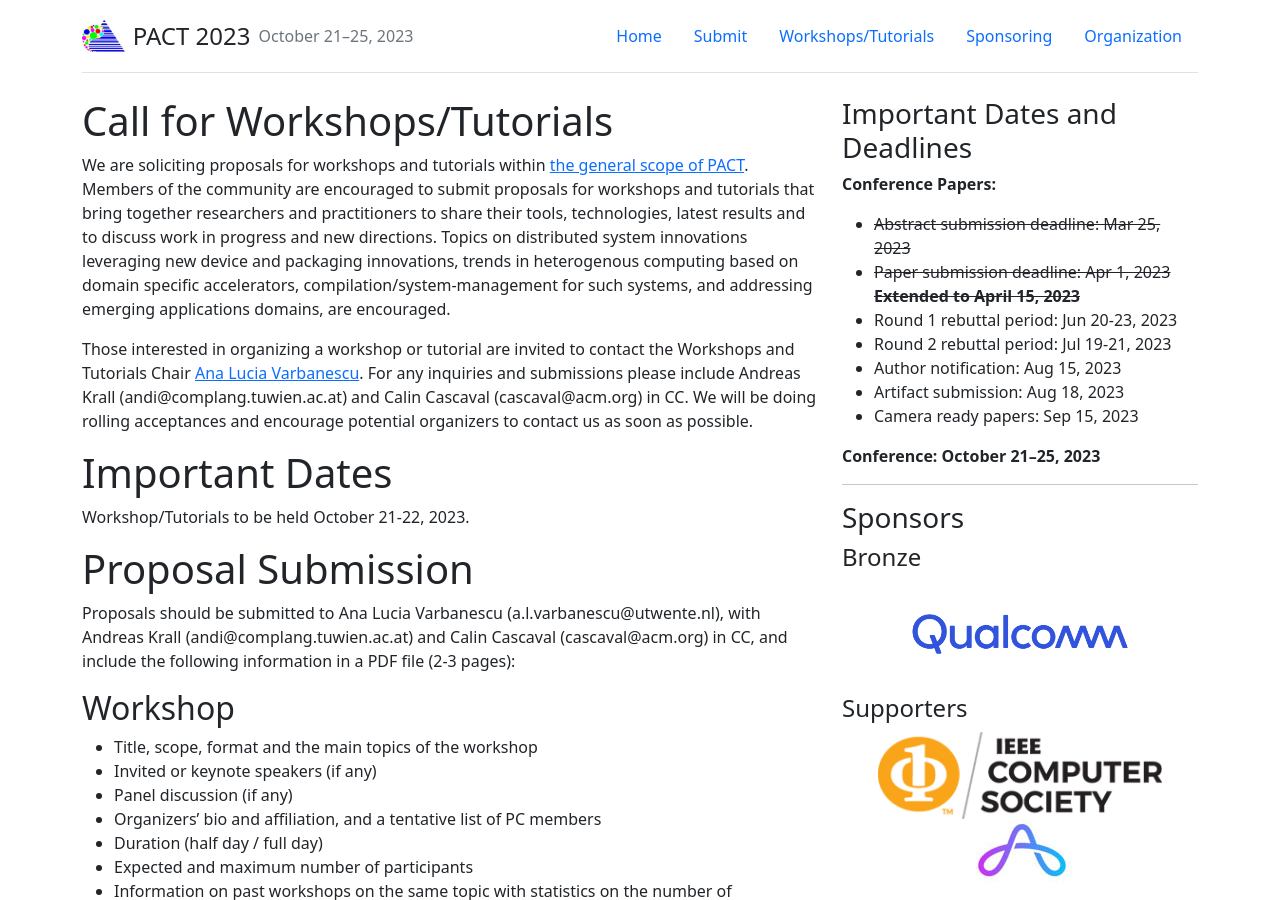
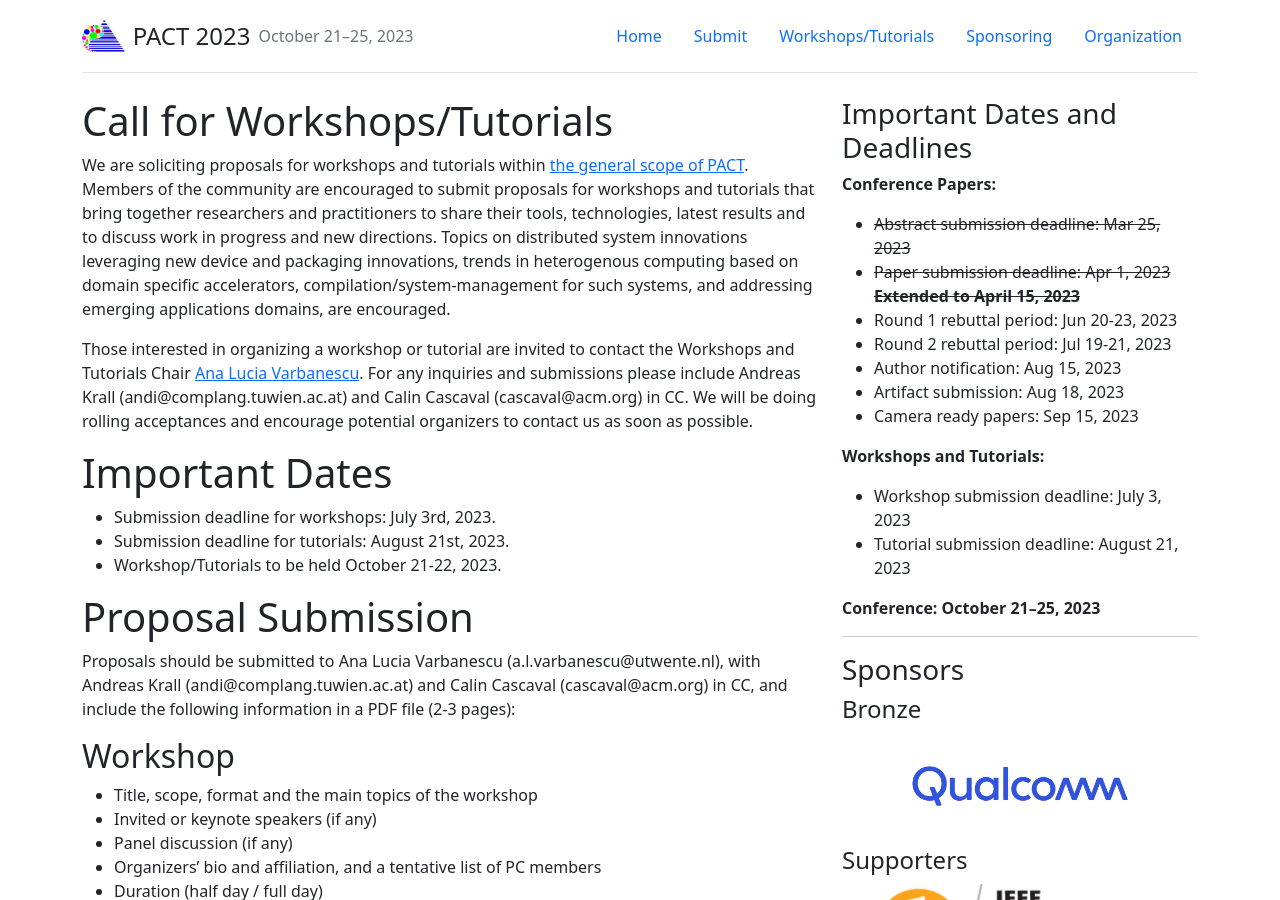
Before and after one commit to pact2023/pact2023.github.io, a Jekyll site: the page built from workshops/index.md, in a window 1280 px wide and 900 px high. Built offline with Jekyll 4.4.1, drawn with Linux system fonts in a browser that asks for light colours.

Commit message:
workshops: Added submission deadlines.

```diff
--- a/_includes/sidebar.html
+++ b/_includes/sidebar.html
@@ -37,6 +37,13 @@
       <!-- <strike>Sep 1, 2023</strike><br> -->
       Sep 15, 2023
   </li>
+</ul>
+
+<p><strong>Workshops and Tutorials:</strong></p>
+
+<ul>
+  <li>Workshop submission deadline: July 3, 2023</li>
+  <li>Tutorial submission deadline: August 21, 2023</li>
 </ul>
 
 <!--
--- a/workshops/index.md
+++ b/workshops/index.md
@@ -18,7 +18,9 @@ We will be doing rolling acceptances and encourage potential organizers to conta
 
 # Important Dates
 
-Workshop/Tutorials to be held October 21-22, 2023.
+* Submission deadline for workshops: July 3rd, 2023.
+* Submission deadline for tutorials: August 21st, 2023.
+* Workshop/Tutorials to be held October 21-22, 2023.
 
 # Proposal Submission
 
```
